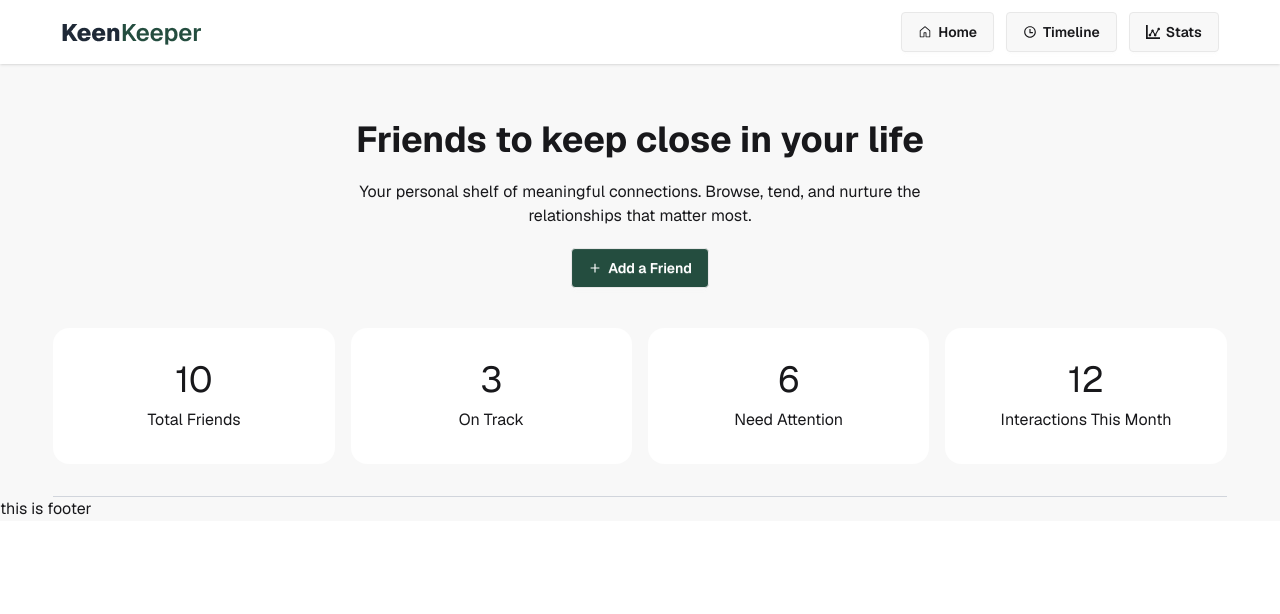
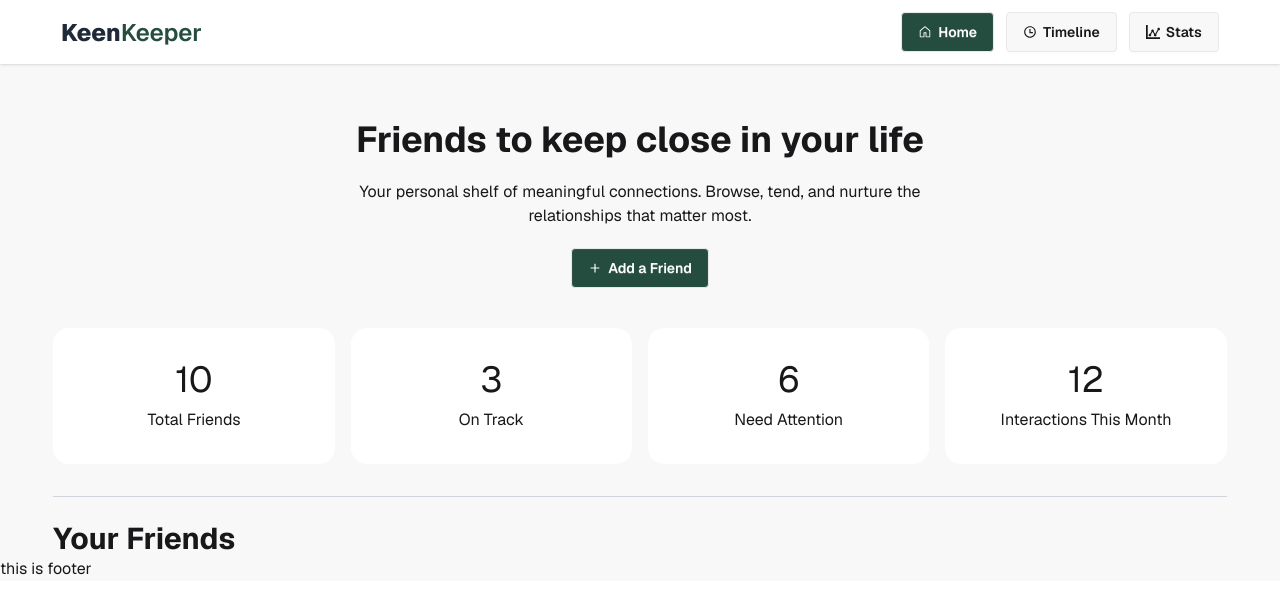
Before and after one commit to Badsha-Nishan/keen-keeper-react, a React (Vite) app: page / in a window 1280 px wide. Shown: the top 614 px of the page. Built offline with nearby package versions, Linux system fonts and the light colour scheme.

Commit message:
added isActive navlink

```diff
--- /dev/null
+++ b/src/components/friends/AllFriends.jsx
@@ -0,0 +1,12 @@
+import React from 'react';
+
+const AllFriends = () => {
+    return (
+        <div className='w-11/12 mx-auto mt-6'>
+            <h3 className='text-3xl font-bold'>Your Friends</h3>
+
+        </div>
+    );
+};
+
+export default AllFriends;
--- a/src/components/shared/Navbar.jsx
+++ b/src/components/shared/Navbar.jsx
@@ -3,6 +3,7 @@ import Logo from "../../assets/logo.png";
 import { GoHome } from "react-icons/go";
 import { RiTimeLine } from "react-icons/ri";
 import { ImStatsDots } from "react-icons/im";
+import { NavLink } from "react-router";
 
 const Navbar = () => {
   return (
@@ -31,18 +32,18 @@ const Navbar = () => {
               tabIndex="-1"
               className="menu menu-sm dropdown-content bg-base-100 rounded-box z-1 mt-3 w-52 p-2 shadow"
             >
-              <a className="btn">
+              <NavLink to={"/"} className="btn">
                 {" "}
                 <GoHome /> Home
-              </a>
-              <a className="btn">
+              </NavLink>
+              <NavLink to="/timeline" className="btn">
                 {" "}
                 <RiTimeLine /> Timeline
-              </a>
-              <a className="btn">
+              </NavLink>
+              <NavLink to="/stats" className="btn">
                 {" "}
                 <ImStatsDots /> Stats
-              </a>
+              </NavLink>
             </ul>
           </div>
           <a className="text-xl">
@@ -50,18 +51,33 @@ const Navbar = () => {
           </a>
         </div>
         <div className="hidden sm:flex navbar-end gap-3">
-          <a className="btn">
+          <NavLink
+            to="/"
+            className={({ isActive }) =>
+              `btn ${isActive ? "bg-[#244D3F] text-white" : ""}`
+            }
+          >
             {" "}
             <GoHome /> Home
-          </a>
-          <a className="btn">
+          </NavLink>
+          <NavLink
+            to="/timeline"
+            className={({ isActive }) =>
+              `btn ${isActive ? "bg-[#244D3F] text-white" : ""}`
+            }
+          >
             {" "}
             <RiTimeLine /> Timeline
-          </a>
-          <a className="btn">
+          </NavLink>
+          <NavLink
+            to="/stats"
+            className={({ isActive }) =>
+              `btn ${isActive ? "bg-[#244D3F] text-white" : ""}`
+            }
+          >
             {" "}
             <ImStatsDots /> Stats
-          </a>
+          </NavLink>
         </div>
       </div>
     </div>
--- a/src/pages/homepage/Homepage.jsx
+++ b/src/pages/homepage/Homepage.jsx
@@ -1,12 +1,14 @@
 import React from 'react';
 import Banner from '../../components/banner/Banner';
 import Stats from './Stats';
+import AllFriends from '../../components/friends/AllFriends';
 
 const Homepage = () => {
     return (
         <div>
             <Banner />
             <Stats />
+            <AllFriends />
         </div>
     );
 };
```
